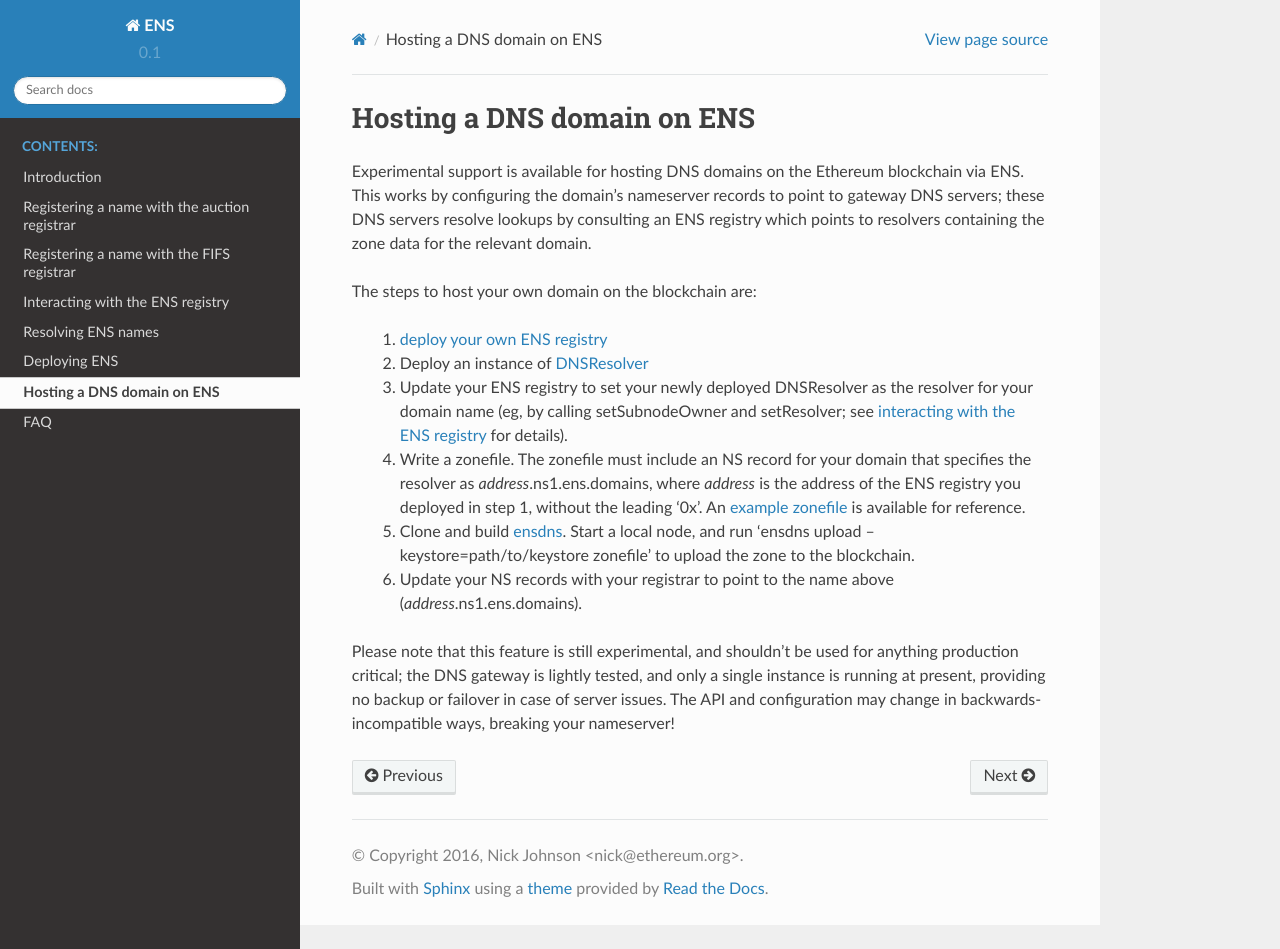
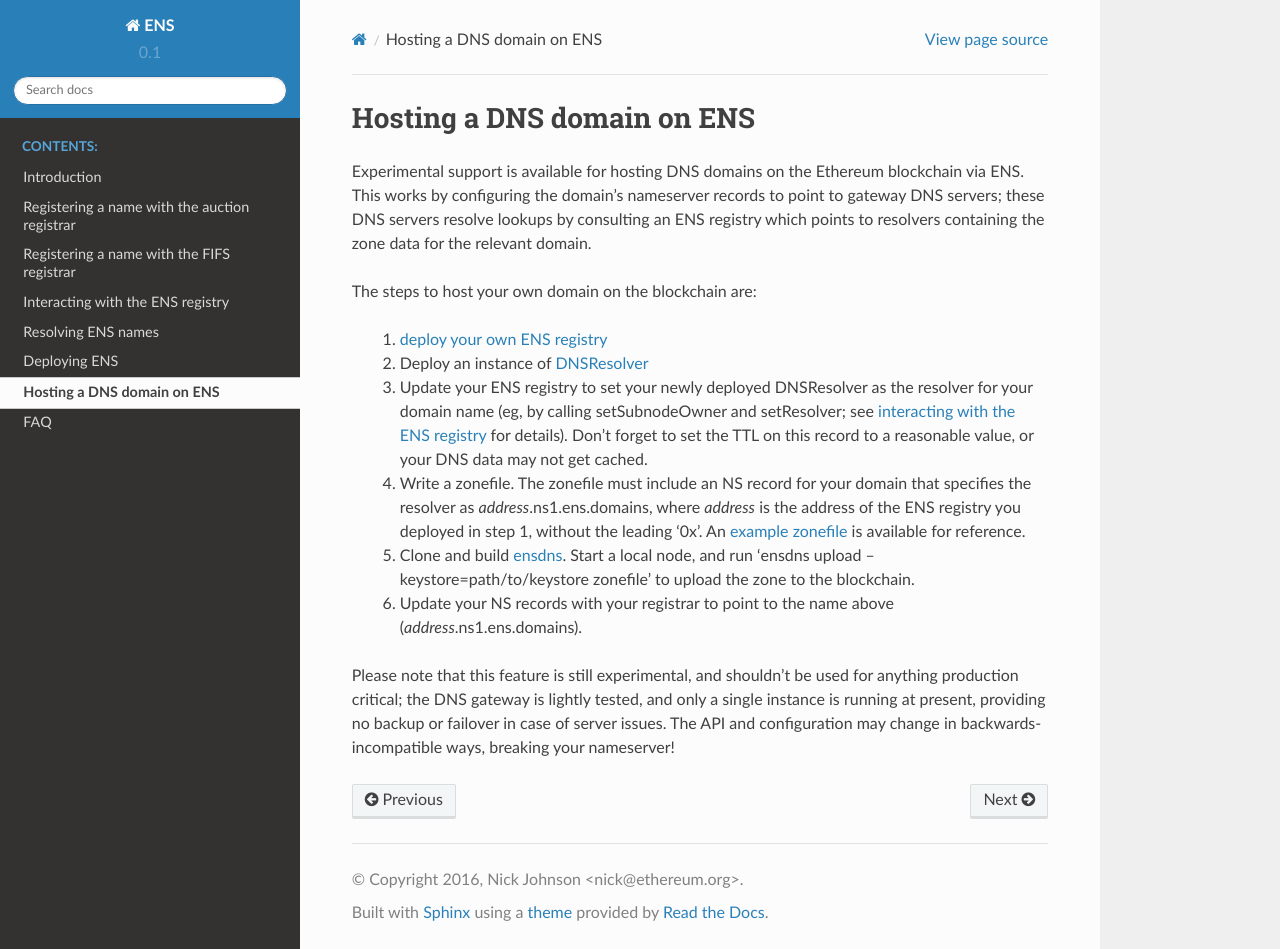
Before and after one commit to ensdomains/ens, a Sphinx documentation site: the page built from docs/dns.rst, in a window 1280 px wide and 949 px high. Built offline with Sphinx 7.4.7 and the Read the Docs theme 2.0.0, drawn with Linux system fonts in a browser that asks for light colours.

Commit message:
Add note about caching

```diff
--- a/docs/dns.rst
+++ b/docs/dns.rst
@@ -8,7 +8,7 @@ The steps to host your own domain on the blockchain are:
 
  1. `deploy your own ENS registry`_
  2. Deploy an instance of `DNSResolver`_
- 3. Update your ENS registry to set your newly deployed DNSResolver as the resolver for your domain name (eg, by calling setSubnodeOwner and setResolver; see `interacting with the ENS registry`_ for details).
+ 3. Update your ENS registry to set your newly deployed DNSResolver as the resolver for your domain name (eg, by calling setSubnodeOwner and setResolver; see `interacting with the ENS registry`_ for details). Don't forget to set the TTL on this record to a reasonable value, or your DNS data may not get cached.
  4. Write a zonefile. The zonefile must include an NS record for your domain that specifies the resolver as *address*.ns1.ens.domains, where *address* is the address of the ENS registry you deployed in step 1, without the leading '0x'. An `example zonefile`_ is available for reference.
  5. Clone and build `ensdns`_. Start a local node, and run 'ensdns upload --keystore=path/to/keystore zonefile' to upload the zone to the blockchain.
  6. Update your NS records with your registrar to point to the name above (*address*.ns1.ens.domains).
```
